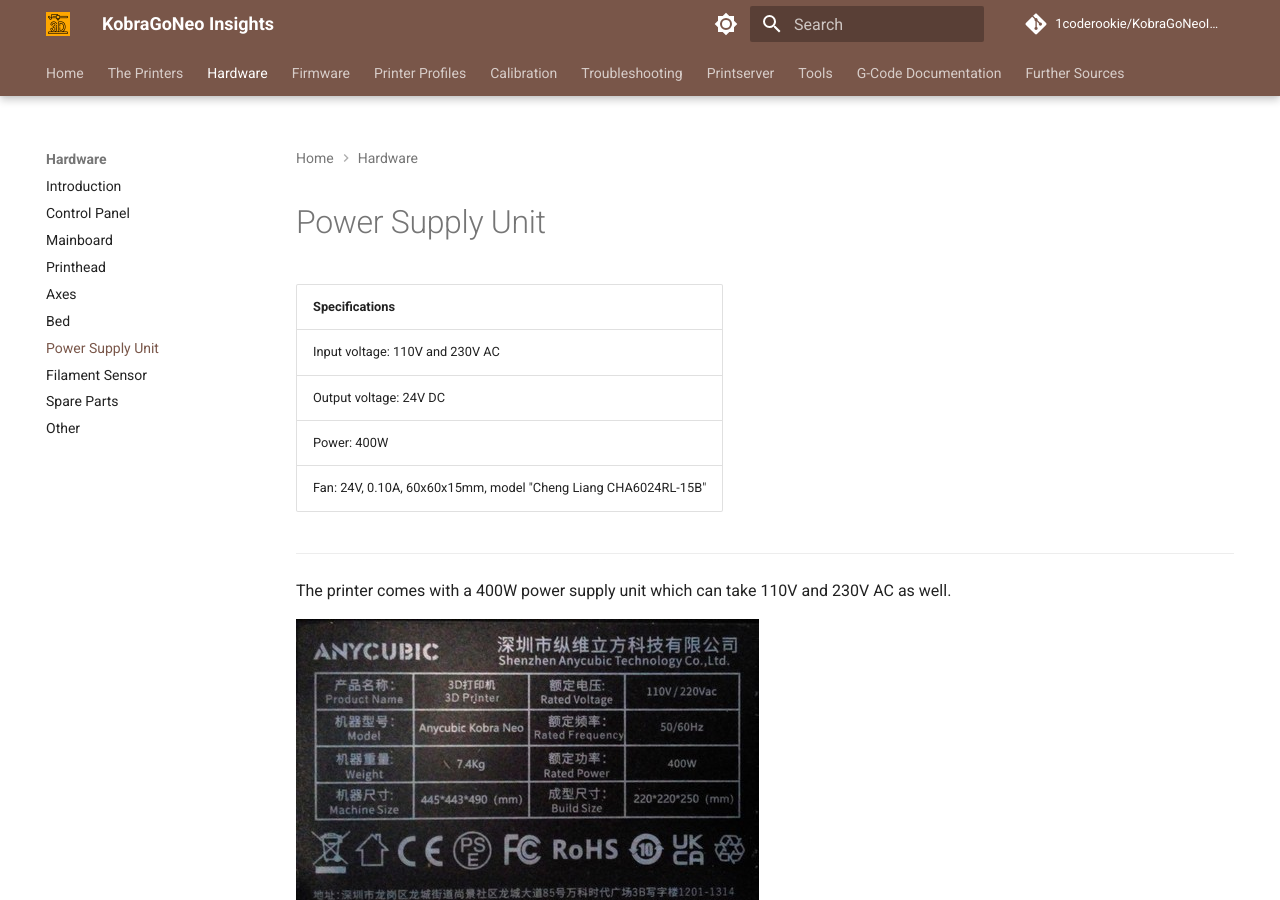
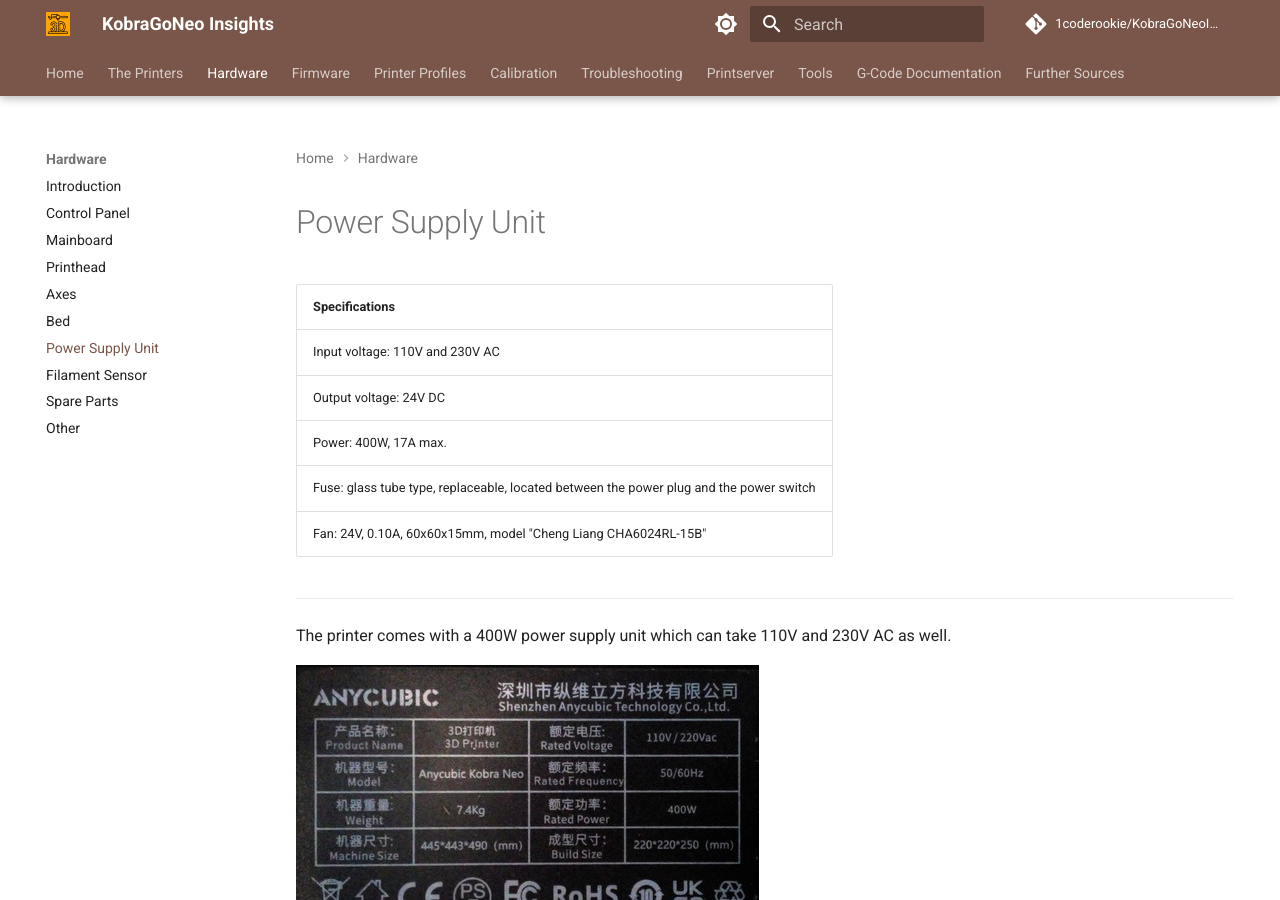
Before and after one commit to 1coderookie/KobraGoNeoInsights, an MkDocs documentation site: the page built from docs/hardware/powersupply.md, in a window 1280 px wide and 900 px high. Built offline with MkDocs 1.6.1 and Material for MkDocs 9.7.7, drawn with Linux system fonts in a browser that asks for light colours; comment, search, counter and statistics services are not loaded.

Commit message:
Update powersupply.md

```diff
--- a/docs/hardware/powersupply.md
+++ b/docs/hardware/powersupply.md
@@ -6,7 +6,8 @@
 |:---------------|
 | Input voltage: 110V and 230V AC |
 | Output voltage: 24V DC |
-| Power: 400W |
+| Power: 400W, 17A max. |
+| Fuse: glass tube type, replaceable, located between the power plug and the power switch |
 | Fan: 24V, 0.10A, 60x60x15mm, model "Cheng Liang CHA6024RL-15B" |
 
 ---
```
